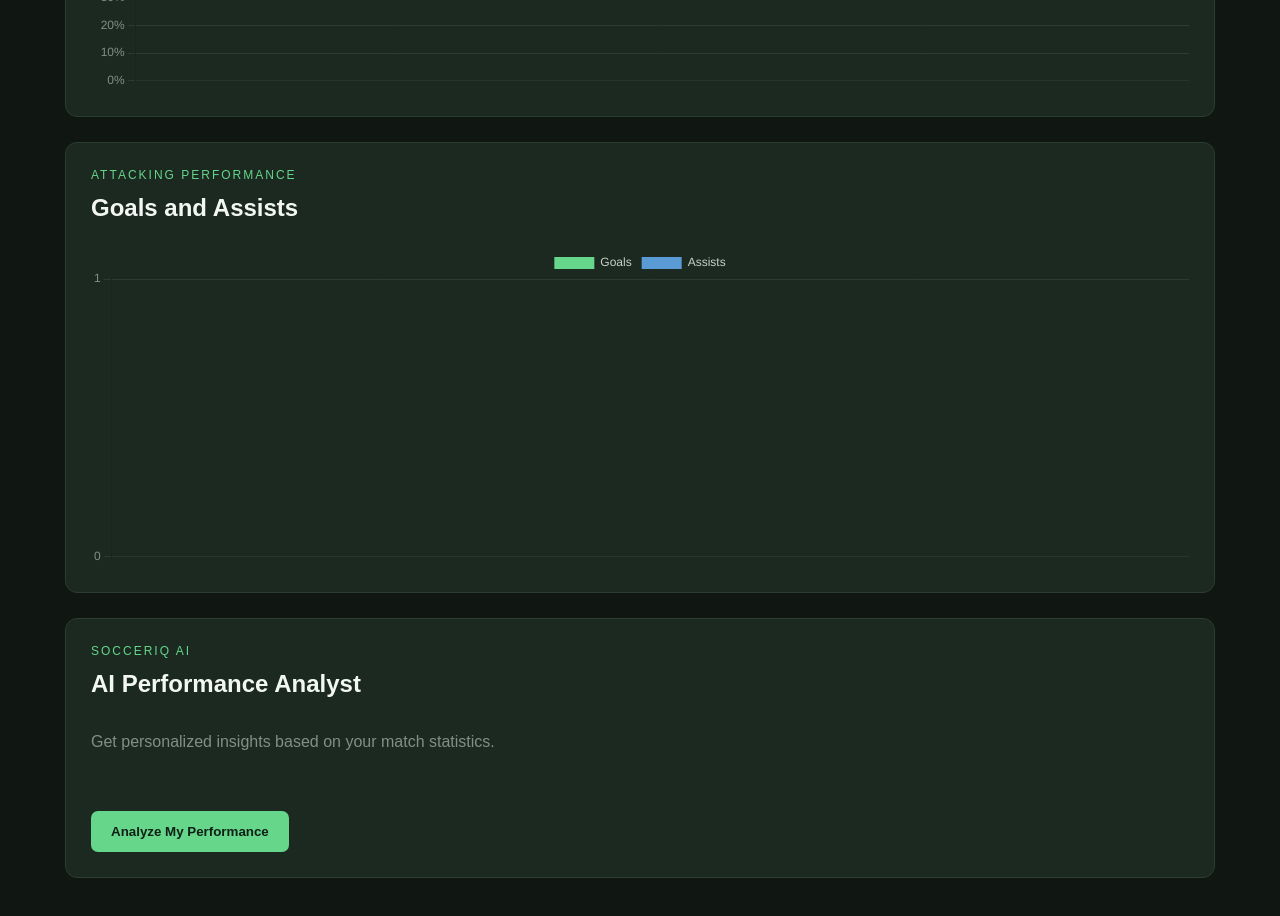
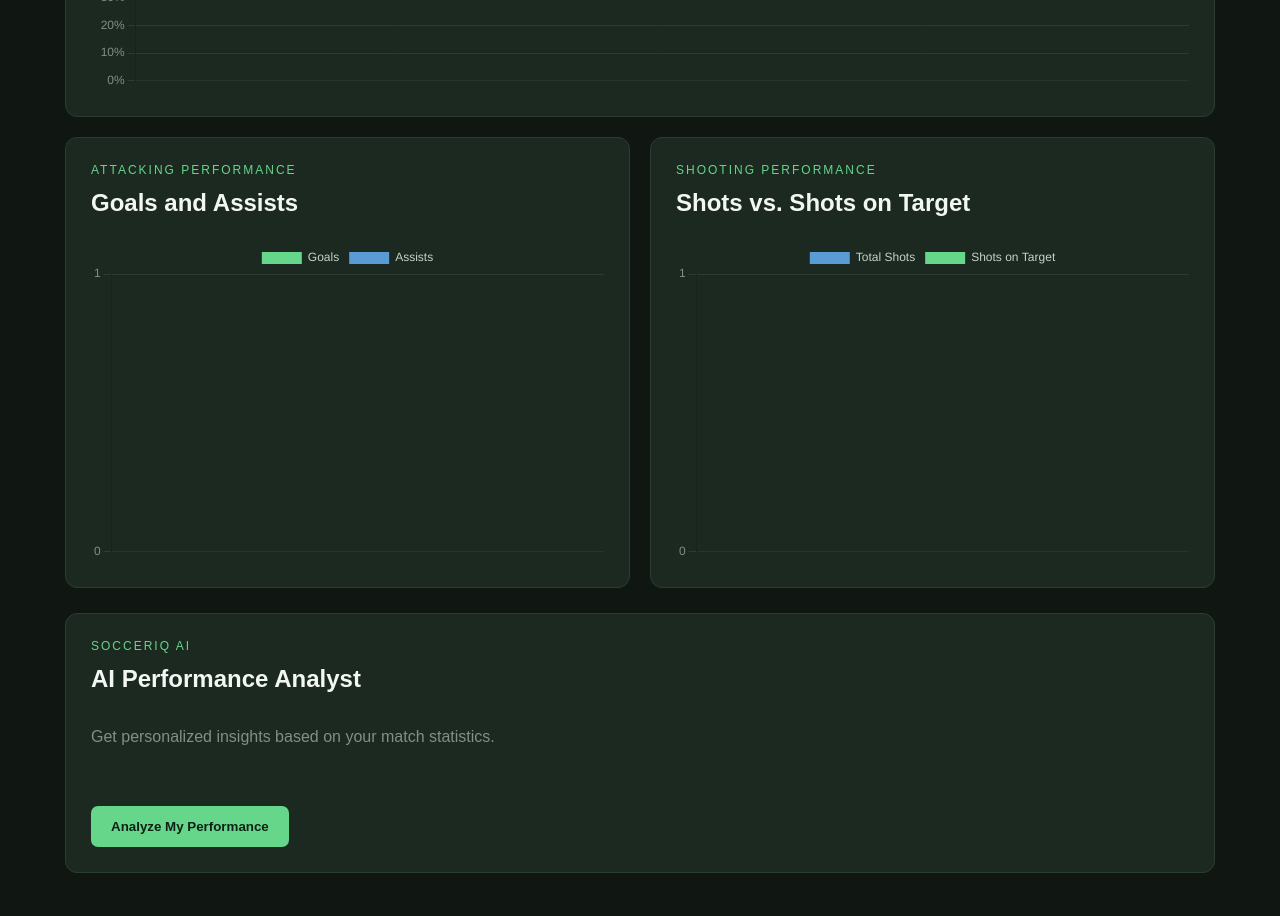
Before and after one commit to arjun16kannan-del/SoccerIQ, a plain HTML site: page index.html in a window 1280 px wide. Shown: the part 1360-2276 px from the top of the page. Drawn offline with nearby package versions, Linux system fonts and the light colour scheme.

Commit message:
Added shots/ on target graph and reformatted the graphs

```diff
--- a/index.html
+++ b/index.html
@@ -11,15 +11,14 @@
     <header class="topbar">
         <div class="logo">Soccer<span>IQ</span></div>
         <nav>
-            <nav>
             <a href="#dashboard" class="active">Dashboard</a>
             <a href="#match-history-section">Match History</a>
             <a href="#analytics-section">Analytics</a>
         </nav>
-        </nav>
     </header>
 
     <main class="container">
+
         <section class="welcome" id="dashboard">
             <div>
                 <p class="eyebrow">PLAYER OVERVIEW</p>
@@ -58,6 +57,7 @@
         <section class="content-grid">
             <div class="panel">
                 <h3>Performance Overview</h3>
+
                 <div class="overview-grid">
                     <div class="overview-stat">
                         <p>Avg. Goals / Match</p>
@@ -88,6 +88,7 @@
                 </div>
             </div>
         </section>
+
         <section class="panel history-panel" id="match-history-section">
             <div class="history-header">
                 <div>
@@ -118,11 +119,14 @@
                 No matches recorded yet. Add your first match to get started!
             </p>
         </section>
-<section class="panel analytics-panel" id="analytics-section">
+
+        <section id="analytics-section" class="analytics-grid">
+
+            <section class="panel analytics-panel">
                 <div class="history-header">
                     <div>
-            <p class="eyebrow">PERFORMANCE TRENDS</p>
-            <h2>Pass Accuracy Over Time</h2>
+                        <p class="eyebrow">PASSING PERFORMANCE</p>
+                        <h2>Pass Accuracy</h2>
                     </div>
                 </div>
 
@@ -130,6 +134,7 @@
                     <canvas id="pass-accuracy-chart"></canvas>
                 </div>
             </section>
+
             <section class="panel analytics-panel">
                 <div class="history-header">
                     <div>
@@ -142,7 +147,23 @@
                     <canvas id="contributions-chart"></canvas>
                 </div>
             </section>
+
             <section class="panel analytics-panel">
+                <div class="history-header">
+                    <div>
+                        <p class="eyebrow">SHOOTING PERFORMANCE</p>
+                        <h2>Shots vs. Shots on Target</h2>
+                    </div>
+                </div>
+
+                <div class="chart-container">
+                    <canvas id="shots-chart"></canvas>
+                </div>
+            </section>
+
+        </section>
+
+        <section class="panel analytics-panel ai-panel">
             <div class="history-header">
                 <div>
                     <p class="eyebrow">SOCCERIQ AI</p>
@@ -158,6 +179,7 @@
                 <div id="ai-result"></div>
             </div>
         </section>
+
     </main>
 
     <div class="modal-overlay" id="match-modal" hidden>
@@ -172,6 +194,7 @@
 
             <form id="match-form">
                 <div class="form-grid">
+
                     <div class="form-group">
                         <label for="opponent">Opponent</label>
                         <input type="text" id="opponent" name="opponent" placeholder="e.g. Lincoln High" required>
@@ -251,6 +274,7 @@
                         <label for="dribbles">Successful Dribbles</label>
                         <input type="number" id="dribbles" name="dribbles" min="0" value="0" required>
                     </div>
+
                 </div>
 
                 <button type="submit" class="add-match submit-match">Save Match</button>
--- a/script.js
+++ b/script.js
@@ -9,6 +9,7 @@ const submitMatchButton = matchForm.querySelector('button[type="submit"]');
 let matches = JSON.parse(localStorage.getItem("soccerIQMatches")) || [];
 let performanceChart = null;
 let contributionsChart = null;
+let shotsChart = null;
 let editingMatchIndex = null;
 
 function saveMatches() {
@@ -23,6 +24,7 @@ function refreshDashboard() {
     renderMatchHistory();
     updatePerformanceChart();
     updateContributionsChart();
+    updateShotsChart();
 }
 
 function openAddMatchModal() {
@@ -403,6 +405,78 @@ function updateContributionsChart() {
     });
 }
 
+function updateShotsChart() {
+    const chartCanvas = document.getElementById("shots-chart");
+
+    const chartLabels = matches.map(function(match) {
+        return match.opponent;
+    });
+
+    const shotsData = matches.map(function(match) {
+        return Number(match.shots) || 0;
+    });
+
+    const shotsOnTargetData = matches.map(function(match) {
+        return Number(match.shotsOnTarget) || 0;
+    });
+
+    if (shotsChart) {
+        shotsChart.destroy();
+    }
+
+    shotsChart = new Chart(chartCanvas, {
+        type: "bar",
+        data: {
+            labels: chartLabels,
+            datasets: [
+                {
+                    label: "Total Shots",
+                    data: shotsData,
+                    backgroundColor: "#5b9bd5",
+                    borderRadius: 5
+                },
+                {
+                    label: "Shots on Target",
+                    data: shotsOnTargetData,
+                    backgroundColor: "#65d68a",
+                    borderRadius: 5
+                }
+            ]
+        },
+        options: {
+            responsive: true,
+            maintainAspectRatio: false,
+            plugins: {
+                legend: {
+                    labels: {
+                        color: "#c5d1c9"
+                    }
+                }
+            },
+            scales: {
+                y: {
+                    beginAtZero: true,
+                    ticks: {
+                        color: "#819087",
+                        stepSize: 1
+                    },
+                    grid: {
+                        color: "#2b3c30"
+                    }
+                },
+                x: {
+                    ticks: {
+                        color: "#819087"
+                    },
+                    grid: {
+                        display: false
+                    }
+                }
+            }
+        }
+    });
+}
+
 function editMatch(index) {
     const match = matches[index];
 
@@ -626,3 +700,4 @@ updatePerformanceInsights();
 renderMatchHistory();
 updatePerformanceChart();
 updateContributionsChart();
+updateShotsChart();
--- a/style.css
+++ b/style.css
@@ -90,7 +90,8 @@ h1 {
     margin-bottom: 25px;
 }
 
-.stat-card, .panel {
+.stat-card,
+.panel {
     background: #1b2920;
     border: 1px solid #2b3c30;
     border-radius: 12px;
@@ -127,31 +128,6 @@ h1 {
     padding: 35px 0;
     text-align: center;
 }
-
-@media (max-width: 750px) {
-    .stats-grid {
-        grid-template-columns: repeat(2, 1fr);
-    }
-
-    .content-grid {
-        grid-template-columns: 1fr;
-    }
-
-    .welcome {
-        align-items: flex-start;
-        gap: 20px;
-        flex-direction: column;
-    }
-
-    .topbar {
-        padding: 0 20px;
-    }
-
-    nav {
-        gap: 12px;
-    }
-}
-/* Add Match Modal */
 
 .modal-overlay {
     position: fixed;
@@ -238,15 +214,6 @@ h1 {
     font-size: 15px;
 }
 
-@media (max-width: 550px) {
-    .form-grid {
-        grid-template-columns: 1fr;
-    }
-
-    .modal {
-        padding: 20px;
-    }
-}
 .history-panel {
     margin-top: 25px;
 }
@@ -306,13 +273,24 @@ h1 {
     padding: 25px 0;
 }
 
-@media (max-width: 750px) {
-    .history-header {
-        align-items: flex-start;
-        gap: 15px;
-    }
+.analytics-grid {
+    display: grid;
+    grid-template-columns: repeat(2, minmax(0, 1fr));
+    gap: 20px;
+    margin-top: 25px;
+    width: 100%;
 }
+
 .analytics-panel {
+    margin-top: 0;
+    min-width: 0;
+}
+
+.analytics-grid > .analytics-panel:first-child {
+    grid-column: 1 / -1;
+}
+
+.ai-panel {
     margin-top: 25px;
 }
 
@@ -323,11 +301,6 @@ h1 {
     margin-top: 20px;
 }
 
-@media (max-width: 750px) {
-    .chart-container {
-        height: 250px;
-    }
-}
 .ai-analysis {
     margin-top: 25px;
     padding: 22px;
@@ -370,6 +343,7 @@ h1 {
 #ai-result li {
     margin-bottom: 7px;
 }
+
 .edit-match,
 .delete-match {
     padding: 7px 13px;
@@ -406,6 +380,7 @@ h1 {
     white-space: nowrap;
     min-width: 150px;
 }
+
 html {
     scroll-behavior: smooth;
 }
@@ -413,6 +388,7 @@ html {
 section[id] {
     scroll-margin-top: 95px;
 }
+
 .overview-grid {
     display: grid;
     grid-template-columns: repeat(2, minmax(0, 1fr));
@@ -438,11 +414,6 @@ section[id] {
     font-size: 27px;
 }
 
-@media (max-width: 600px) {
-    .overview-grid {
-        grid-template-columns: 1fr;
-    }
-}
 .performance-insights {
     display: flex;
     flex-direction: column;
@@ -468,3 +439,60 @@ section[id] {
     font-size: 13px;
     line-height: 1.6;
 }
+
+@media (max-width: 750px) {
+    .stats-grid {
+        grid-template-columns: repeat(2, 1fr);
+    }
+
+    .content-grid {
+        grid-template-columns: 1fr;
+    }
+
+    .analytics-grid {
+        grid-template-columns: 1fr;
+    }
+
+    .analytics-grid > .analytics-panel:first-child {
+        grid-column: auto;
+    }
+
+    .chart-container {
+        height: 250px;
+    }
+
+    .welcome {
+        align-items: flex-start;
+        gap: 20px;
+        flex-direction: column;
+    }
+
+    .topbar {
+        padding: 0 20px;
+    }
+
+    nav {
+        gap: 12px;
+    }
+
+    .history-header {
+        align-items: flex-start;
+        gap: 15px;
+    }
+}
+
+@media (max-width: 600px) {
+    .overview-grid {
+        grid-template-columns: 1fr;
+    }
+}
+
+@media (max-width: 550px) {
+    .form-grid {
+        grid-template-columns: 1fr;
+    }
+
+    .modal {
+        padding: 20px;
+    }
+}
```
Lines whose indentation alone changed are shown as unchanged.
